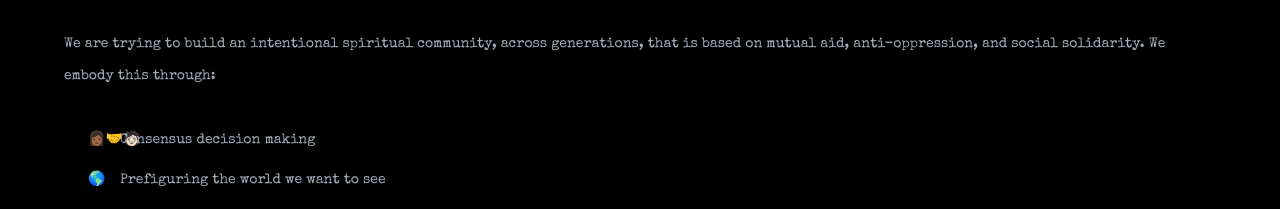
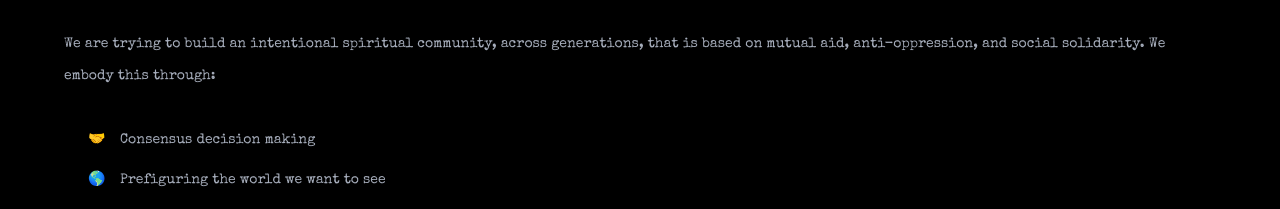
Before and after one commit to cludwell/spokeswheel, a Next.js app: page /aboutus in a window 1280 px wide. Shown: the part 1040-1249 px from the top of the page. Built offline with nearby package versions, Linux system fonts and the light colour scheme; no server answers.

Commit message:
emoji change

```diff
--- a/src/app/aboutus/page.jsx
+++ b/src/app/aboutus/page.jsx
@@ -32,7 +32,7 @@ export default function AboutUs() {
 
       <ul className="ml-4 fade-in">
         <li className="flex flex-row my-2">
-          <div className="w-6 mx-2 ">👩🏾‍🤝‍🧑🏻</div>
+          <div className="w-6 mx-2 ">🤝</div>
           <div>Consensus decision making</div>
         </li>
         <li className="flex flex-row my-2">
```
